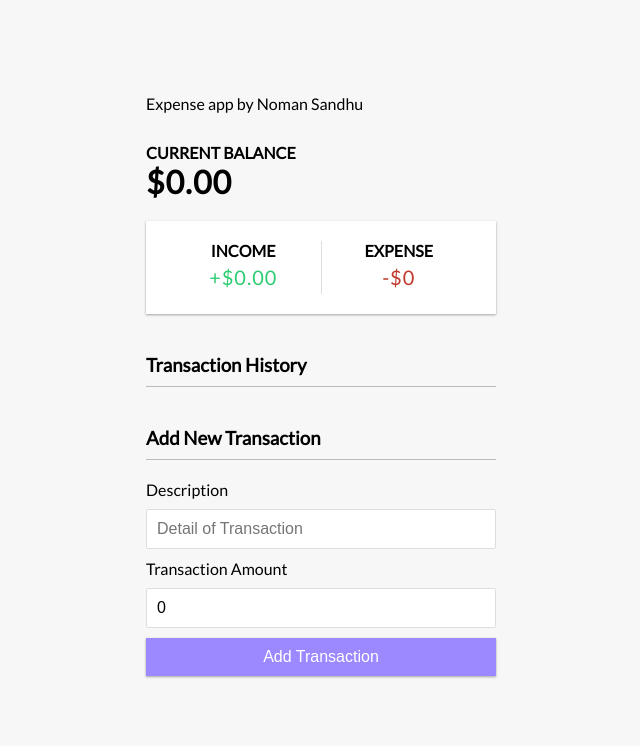
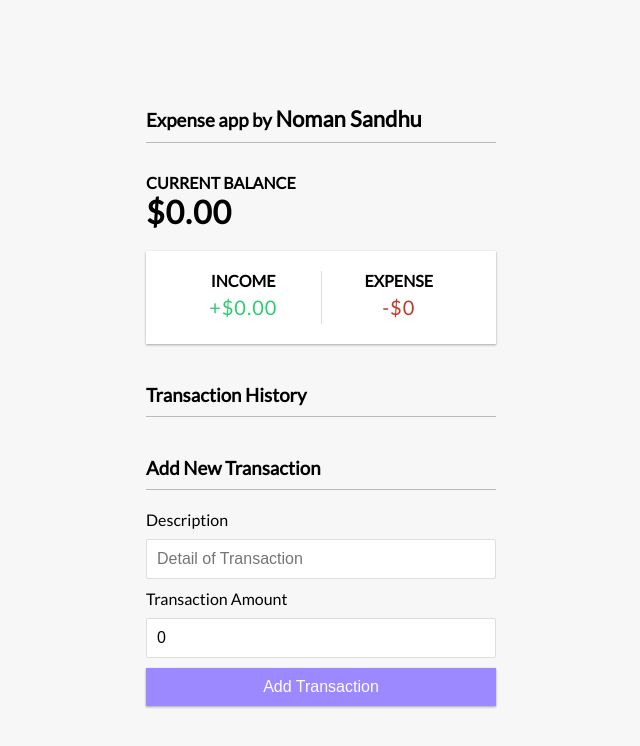
Before and after one commit to NomanInnovates/expense-tracker, a React (Create React App) app: page / in a window 1280 px wide. Shown: the top 746 px of the page, without its empty margins (319-959 px from the left). Built offline with nearby package versions, Linux system fonts and the light colour scheme.

Commit message:
Project Done

```diff
--- a/src/components/Header.js
+++ b/src/components/Header.js
@@ -2,7 +2,7 @@ import React from 'react'
 
 function Header() {
   return (
-    <div>Expense app by Noman Sandhu</div>
+    <h3>Expense app by <b style={{fontSize:22}}>Noman Sandhu</b></h3>
   )
 }
 
```
